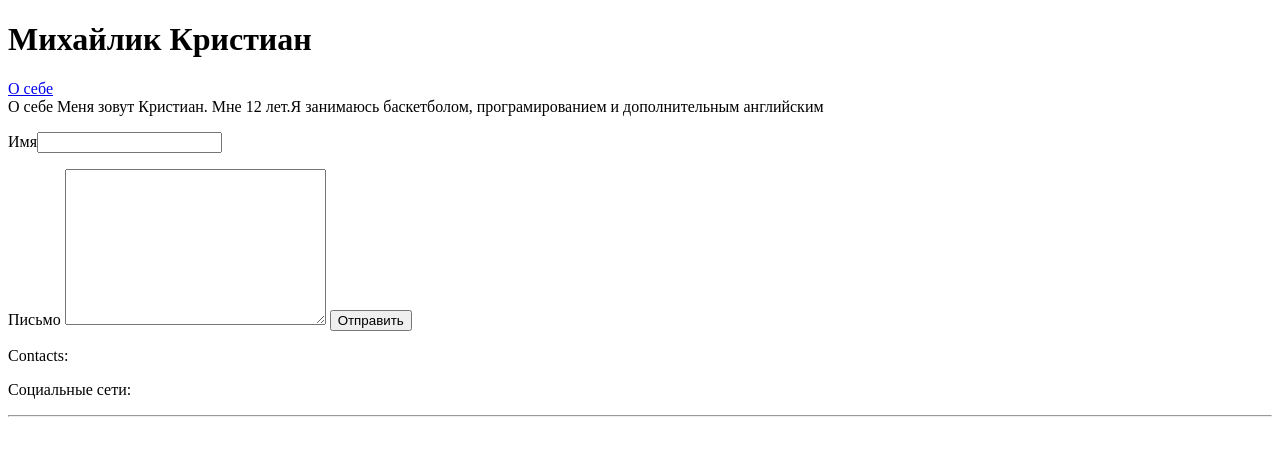
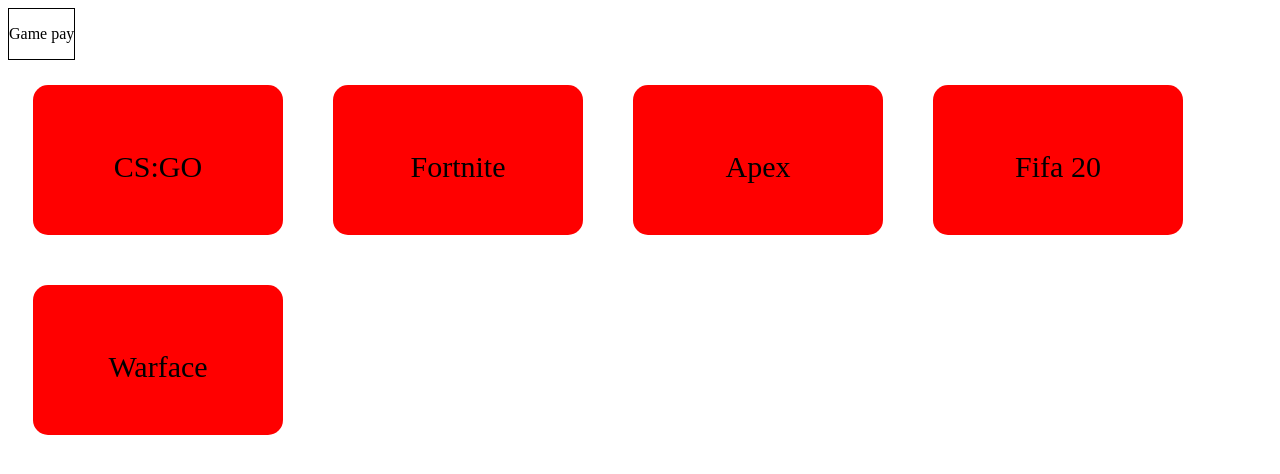
Before and after one commit to Kristian404/kristian404.github.io, a plain HTML site: page index.html in a window 1280 px wide. Drawn offline with Linux system fonts and the light colour scheme.

Commit message:
Add files via upload

```diff
--- a/index.html
+++ b/index.html
@@ -4,32 +4,31 @@
     <meta charset="UTF-8">
     <meta name="viewport" content="width=device-width, initial-scale=1.0">
     <meta http-equiv="X-UA-Compatible" content="ie=edge">
+    <link rel="stylesheet" href="style.css">
     <title>Document</title>
 </head>
 <body>
-    <header>
-        <h1>Михайлик Кристиан</h1>
-        <div></div>
-        <a href="#about">О себе</a>
-    </header>
-<main>
-<div id="about">
-    О себе
-   Меня зовут Кристиан. Мне 12 лет.Я занимаюсь баскетболом, програмированием и дополнительным английским
-</div>
-<div>
-   <form action="mailto:kmikhailik@mail.ru">
-<p><label for="name">Имя</label><input type="text"></p>
-<label for="text">Письмо</label>
-<textarea name="text" id="text" cols="30" rows="10"></textarea>
-<input type="submit" value="Отправить">
-</form>
-</div>
-</main>
-<footer>
-    <p>Contacts:</p>
-    <p>Социальные сети:</p>
-    <hr>
-</footer>
+    <div class="header">
+        <div class="logo">
+            <p class="name">Game pay</p>
+        </div>
+    </div>
+    <div class="main">
+        <div class="card CS:GO">
+            <p class="card-name">CS:GO</p>
+        </div>
+        <div class="card Fortnite">
+            <p class="card-name ape">Fortnite</p>
+        </div>
+        <div class="card Apex">
+            <p class="card-name">Apex</p>
+        </div>
+        <div class="card Fifa 20">
+            <p class="card-name">Fifa 20</p>
+        </div>
+        <div class="card Warface">
+            <p class="card-name">Warface</p>
+        </div>
+    </div>
 </body>
 </html>
--- /dev/null
+++ b/style.css
@@ -0,0 +1,22 @@
+.logo {
+    border: solid 1px black;
+    width: max-content;
+
+}
+
+.card {
+    width: 250px;
+    height: 150px;
+    background: red;
+    border-radius: 15px;
+    float: left;
+    margin: 25px;
+    display: flex;
+    justify-content: center;
+    align-items: center;
+}
+
+.card-name {
+    height: 20px;
+    font-size: 30px;
+}
```
Also changed, not shown: 1 other file.
